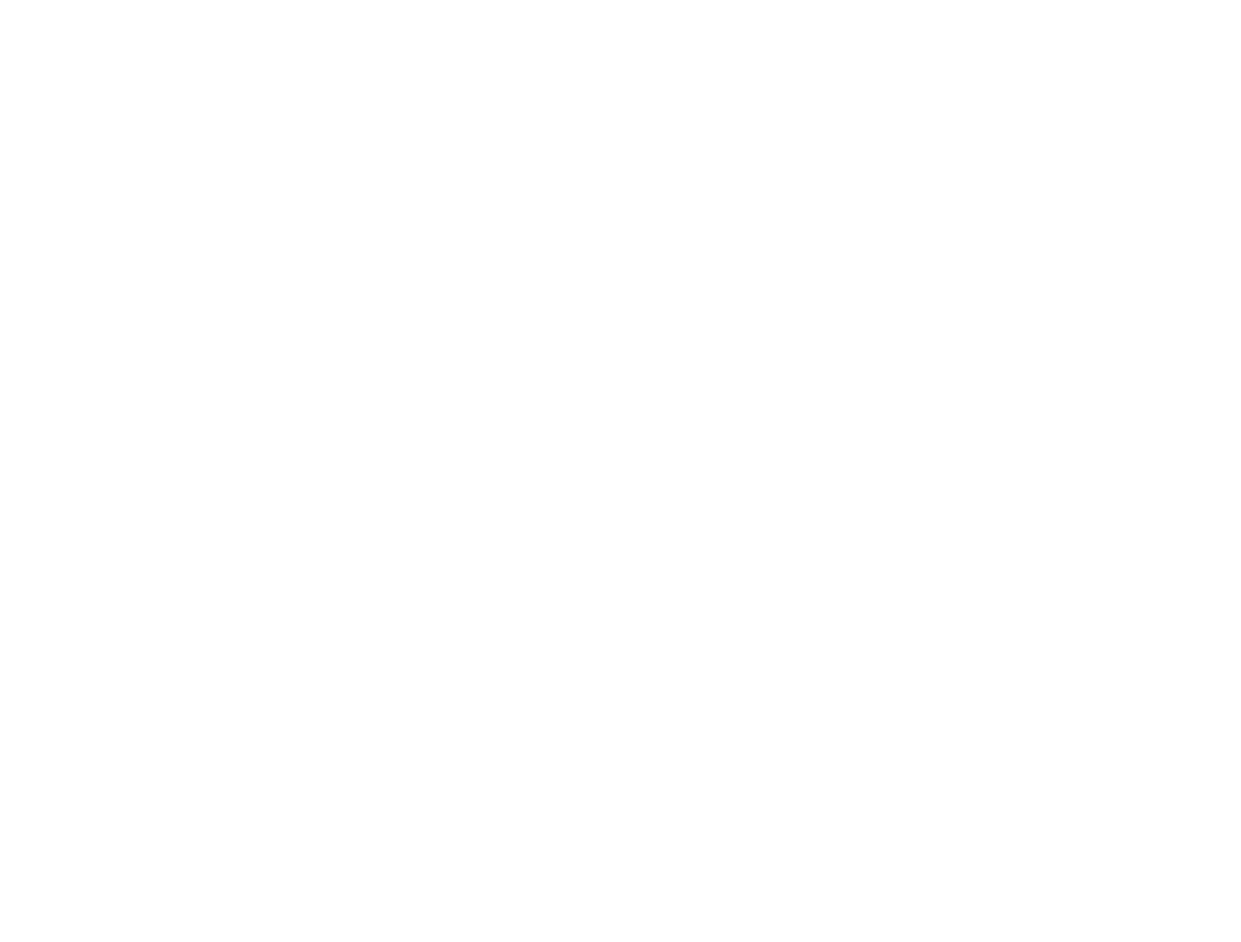
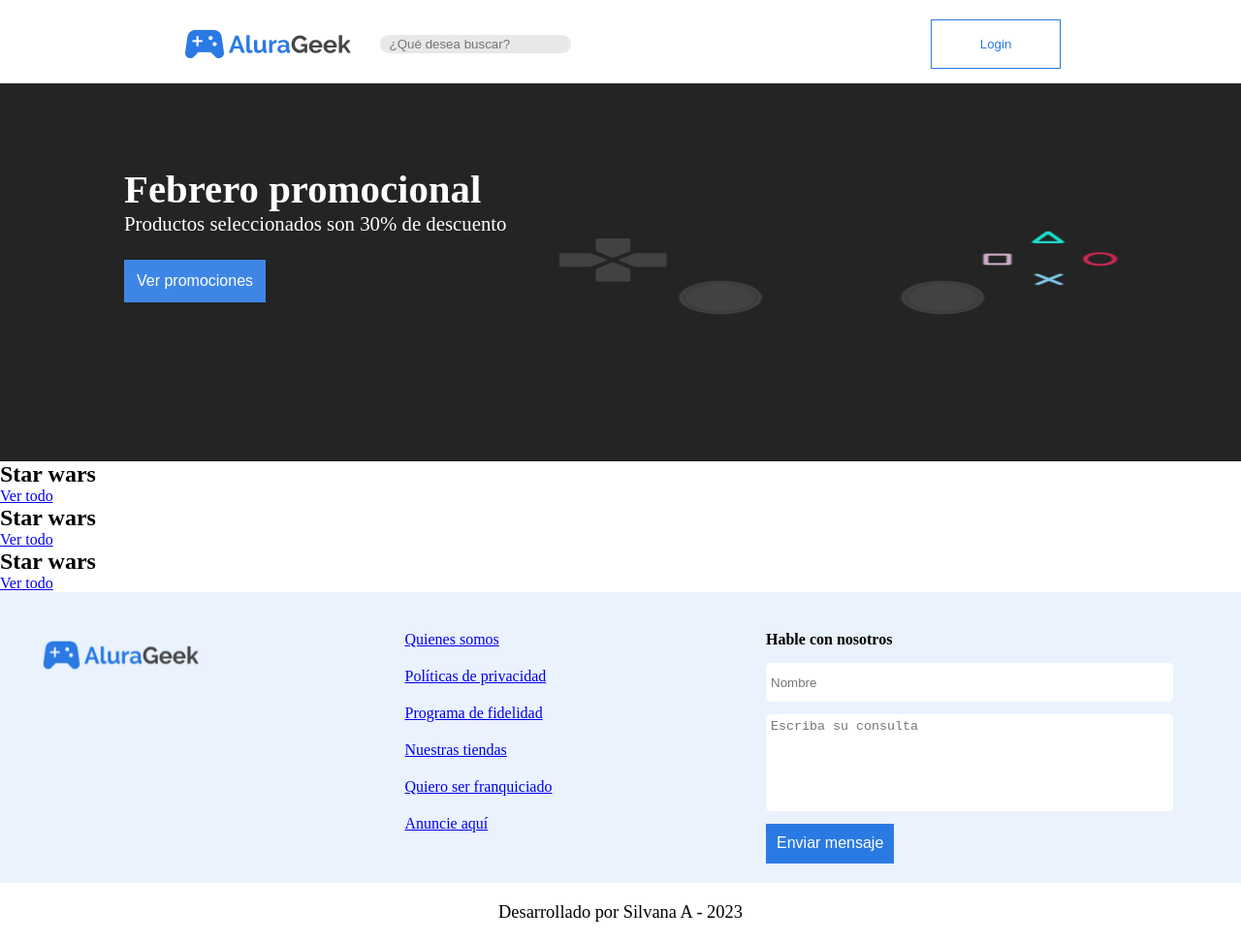
Before and after one commit to Alf0ns0Silvana/EcommerceAluraGeek, a plain HTML site: page index.html in a window 1280 px wide. Shown: the whole page at 97% size. Before the commit the page ends 800 px from the top, so only its background shows below. Drawn offline with Linux system fonts and the light colour scheme.

Commit message:
structure&style

```diff
--- a/index.html
+++ b/index.html
@@ -3,9 +3,73 @@
     <meta charset="UTF-8">
     <meta http-equiv="X-UA-Compatible" content="IE=edge">
     <meta name="viewport" content="width=device-width, initial-scale=1.0">
+    <link rel="stylesheet" href="style.css">
     <title>Alura Geek</title>
 </head>
 <body>
 
+    <header class="header">
+        <div class="contenedor_header">
+            <img src="Imgs/Logo.png" alt="Logo AluraGeek">
+            <input type="text" class="search" placeholder="¿Qué desea buscar?">
+        </div>
+        <button class="login_btn">Login</button>
+    </header>
+    <section class="banner">
+        <img src="Imgs/banner.jpg" alt="Banner gamer">
+        <div class="contenedor_banner">
+            <h1 class="banner_tittle">Febrero promocional</h1>
+            <span class="banner_subtittle">Productos seleccionados son 30% de descuento</span>
+            <button class="banner_btn">Ver promociones</button>
+        </div>
+    </section>
+    <main class="main">
+        <section class="section">
+            <div class="section_tittle">
+                <h2>Star wars</h2>
+                <a href="#">Ver todo</a>
+            </div>
+            <div class="section_products">
+            </div>
+        </section>
+        <section class="section">
+            <div class="section_tittle">
+                <h2>Star wars</h2>
+                <a href="#">Ver todo</a>
+            </div>
+            <div class="section_products">
+            </div>
+        </section>
+        <section class="section">
+            <div class="section_tittle">
+                <h2>Star wars</h2>
+                <a href="#">Ver todo</a>
+            </div>
+            <div class="section_products">
+            </div>
+        </section>
+    </main>
+
+    <footer>
+        <div class="footer">
+            <img src="Imgs/Logo.png" alt="Logo AluraGeek">
+            <div class="links">
+                <a href="#">Quienes somos</a>
+                <a href="#">Políticas de privacidad</a>
+                <a href="#">Programa de fidelidad</a>
+                <a href="#">Nuestras tiendas</a>
+                <a href="#">Quiero ser franquiciado</a>
+                <a href="#">Anuncie aquí</a>
+            </div>
+        <form class="form_consultas">
+            <span class="span_consultas">Hable con nosotros</span>
+            <input type="text" placeholder="Nombre">
+            <textarea name="" id="" cols="30" rows="10" placeholder="Escriba su consulta"></textarea>
+            <button class="form_btn">Enviar mensaje</button>
+        </form>
+        </div>
+    </footer>
+    <span class="rodapie">Desarrollado por Silvana A - 2023 </span>
+
 </body>
 </html>
--- /dev/null
+++ b/style.css
@@ -0,0 +1,133 @@
+*{
+    box-sizing: border-box;
+    margin: 0;
+    padding: 0;
+}
+header{
+    width: auto;
+    margin-top: 20px;
+    display: flex;
+    justify-content: space-around;
+}
+.contenedor_header{
+    display: flex;
+    align-items: center;
+}
+.contenedor_header > img{
+    margin-right: 30px;
+}
+.search{
+    border-radius: 25px;
+    border: none;
+    background-color: #e9e7e7;
+    padding: 2px 10px;
+    outline: none;
+}
+.login_btn{
+    color: #2A7AE4;
+    background-color: transparent;
+    border: 1px solid #2A7AE4;
+    padding: 2px 50px;
+    cursor: pointer;
+}
+.banner{
+    opacity: 0.9;
+    position: relative;
+}
+.banner>img{
+    margin-top: 15px;
+    width: 100%;
+    height: 390px;
+}
+.contenedor_banner{
+    position: absolute;
+    top: 25%;
+    left: 10%;
+    color: #fff;
+}
+.banner_btn{
+    color: #fff;
+    background-color: #2A7AE4;
+    border: 1px solid #2A7AE4;
+    margin-top: 25px;
+    padding: 12px;
+    text-align: center;
+    display: block;
+    font-size: 1rem;
+    cursor: pointer;
+}
+.contenedor_banner>h1{
+    font-size: 2.55rem;
+}
+.contenedor_banner>span{
+    font-size: 1.30rem;
+}
+
+/* Footer */
+
+.footer{
+    background-color: #EAF2FD;
+    width: 100%;
+    height: 300px;
+    padding: 40px;
+    gap: 50px;
+    display: flex;
+    align-items: flex-start;
+    justify-content: space-between;
+}
+.footer>img{
+    width: 165px;
+    height: 50px;
+}
+.links{
+    display: flex;
+    align-items: flex-start;
+    flex-direction: column;
+    width: 160px;
+    gap: 20px;
+    color: black;
+}
+.footer>form{
+    display: flex;
+    flex-direction: column;
+    align-items: flex-start;
+    gap: 13px;
+}
+.span_consultas{
+    width: 450px;
+    height: 20px;
+    font-size: 16px;
+    font-weight: bold;
+    line-height: 18.78px;
+}
+.form_consultas>input{
+    width: 420px;
+    height: 40px;
+    border: none;
+    padding: 5px;
+    border-radius: 5px;
+}
+.form_consultas>textarea{
+    width: 420px;
+    height: 100px;
+    border: none;
+    resize: none;
+    padding: 5px;
+    border-radius: 5px;
+}
+.form_btn{
+    background-color:#2A7AE4;
+    color: #fff;
+    padding: 10px;
+    border: 1px solid #2A7AE4;
+    cursor: pointer;
+    font-size: 16px;
+    line-height: 18.78px;
+    font-weight: 400;
+}
+.rodapie{
+    display: flex;
+    justify-content: center;
+    padding: 20px;
+    font-size: 1.15rem;
+}
```
Also changed, not shown: Imgs/Logo.png (added), Imgs/banner.jpg (added), script.js (added).
